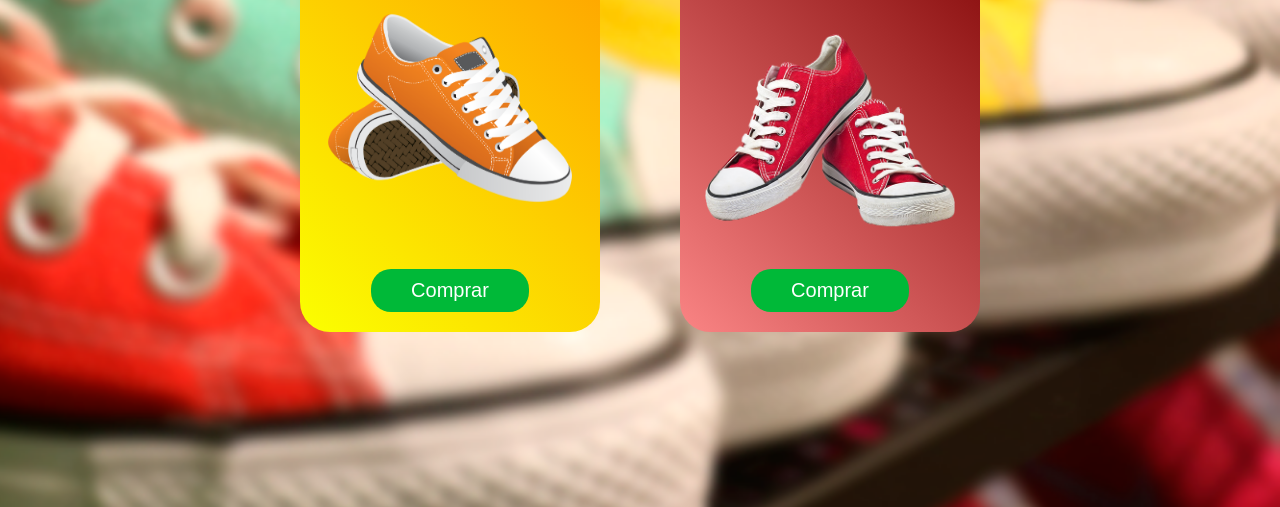
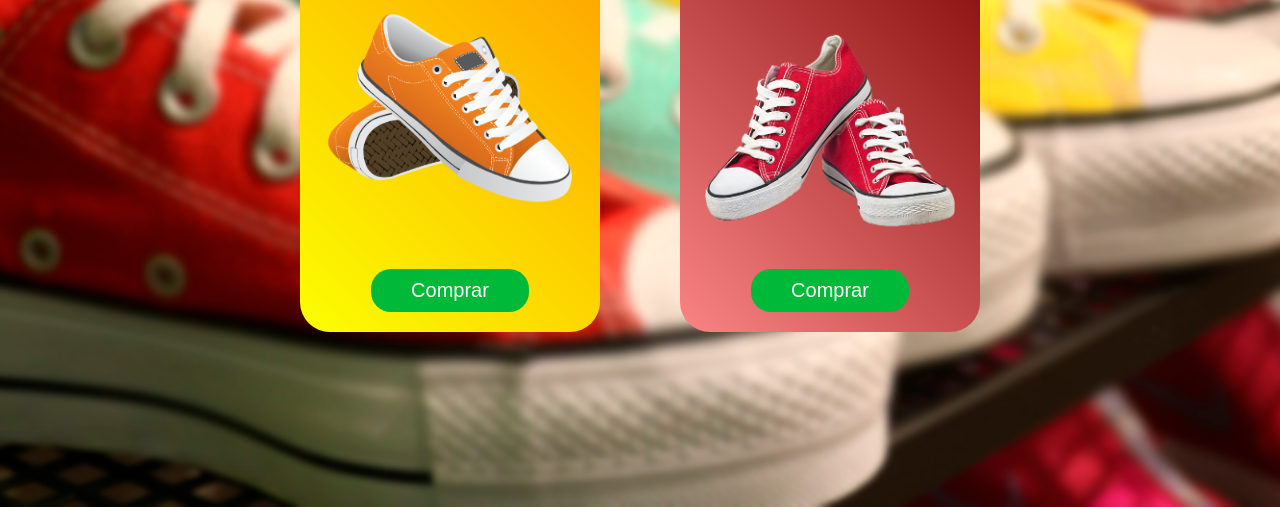
Before and after one commit to RafaelOliverSan/projeto-card-3d, a plain HTML site: page index.html in a window 1280 px wide. Shown: the part 293-800 px from the top of the page. Drawn offline with nearby package versions, Linux system fonts and the light colour scheme; a web font is replaced by a local one.

Commit message:
Update style.css

```diff
--- a/style.css
+++ b/style.css
@@ -10,9 +10,9 @@
 body{
   height: 100vh; /* altura */
   background: url(./imagens/tenisFundo.png);
-  background-repeat: no-repeat;
-  background-size: 1800px;
-   background-position: 100%;
+   background-size: cover;
+  background-position: center;
+  min-height: 100vh;
 }
 
 .container{
```
